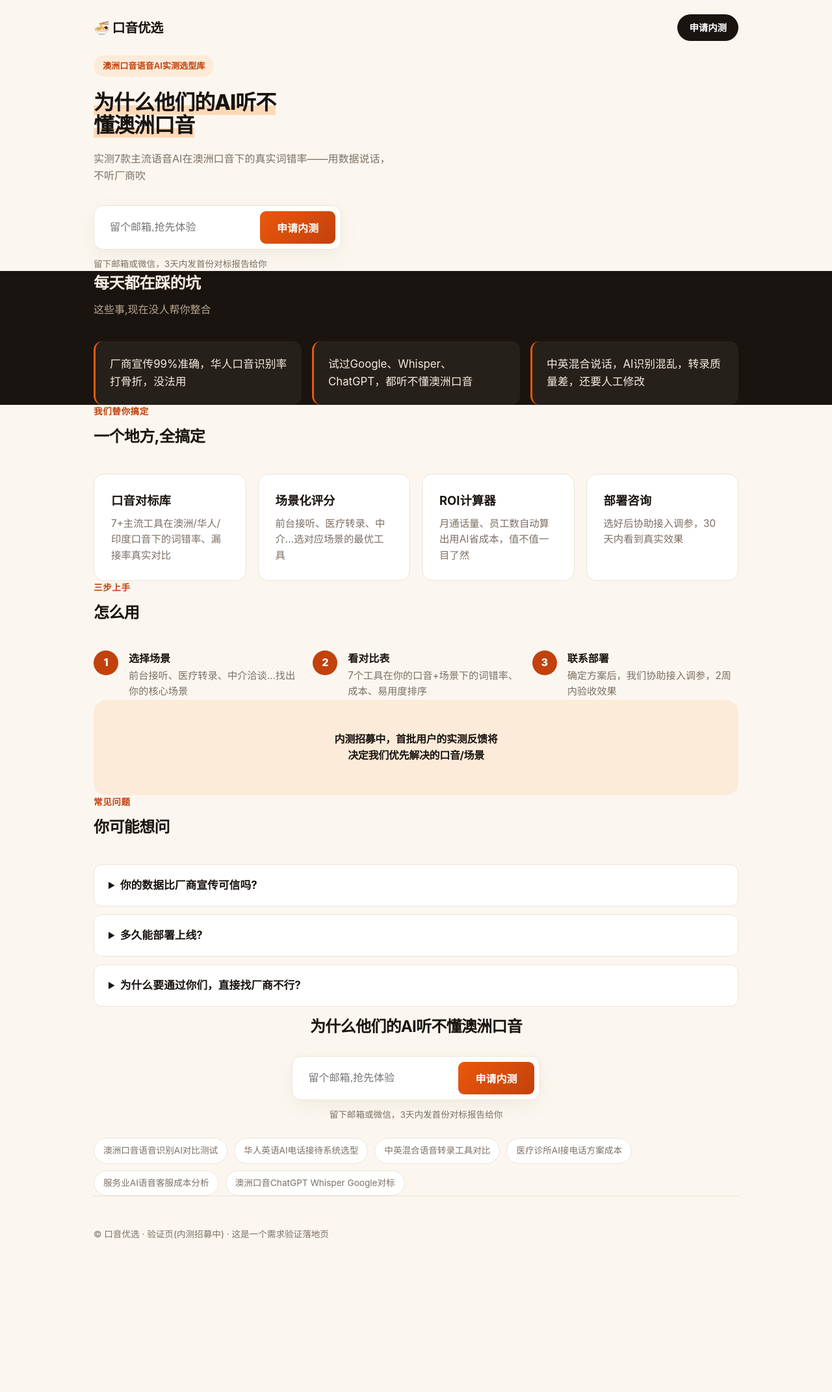
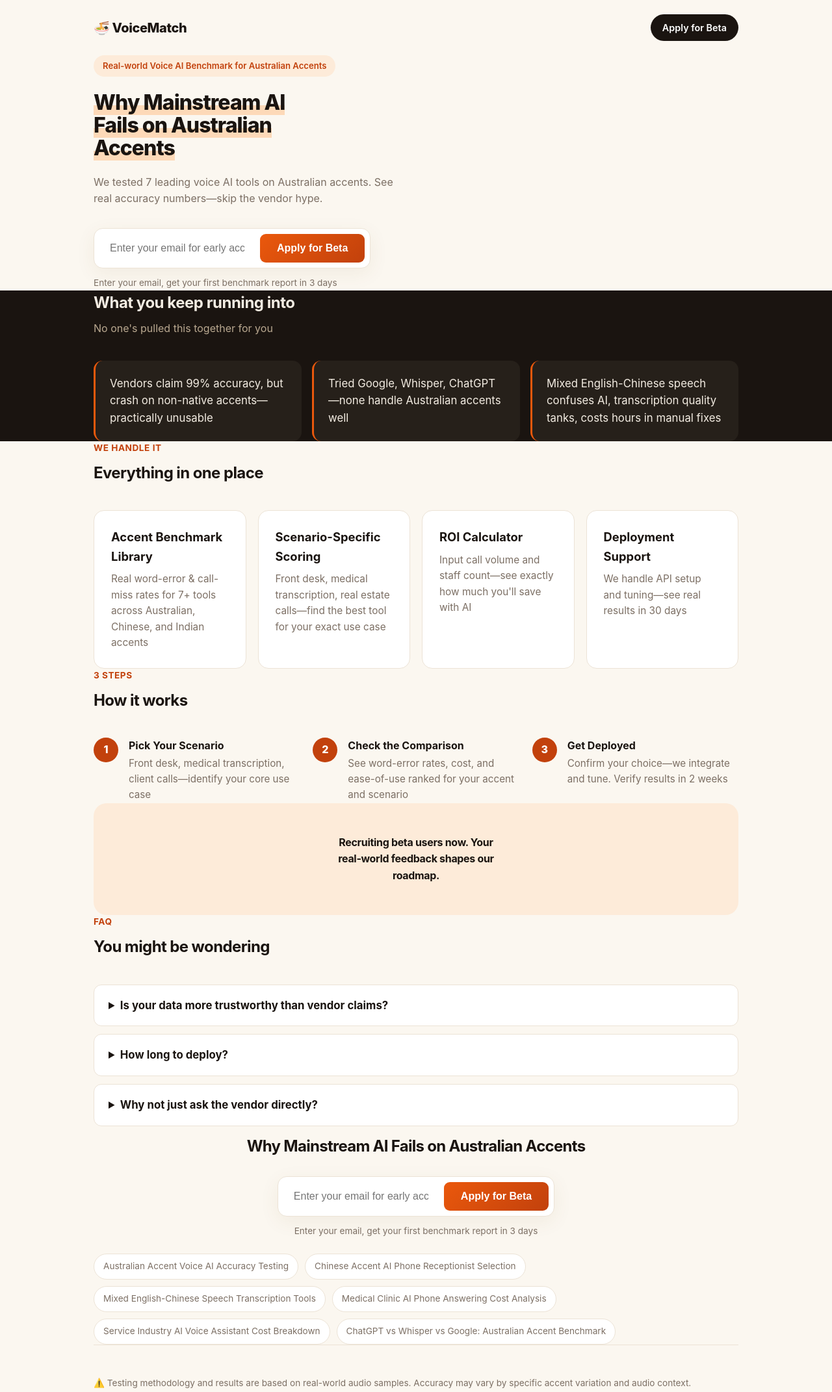
Before and after one commit to h2652908721-collab/au-accent-voice-ai-benchmark, a plain HTML site: page index.html in a window 1280 px wide. Shown: the top 2142 px of the page at 65% size. Before the commit the page ends 1959 px from the top, so only its background shows below. Drawn offline with Linux system fonts and the light colour scheme.

Commit message:
relang to en

```diff
--- a/index.html
+++ b/index.html
@@ -1,6 +1,6 @@
-<!doctype html><html lang="zh-CN"><head>
+<!doctype html><html lang="en"><head>
 <meta charset="utf-8"><meta name="viewport" content="width=device-width,initial-scale=1">
-<title>口音优选 — 澳洲口音语音AI实测选型库</title><link rel="canonical" href="https://h2652908721-collab.github.io/au-accent-voice-ai-benchmark/"><meta name="description" content="澳洲口音语音AI实测选型库"><meta property="og:type" content="website"><meta property="og:title" content="口音优选 — 澳洲口音语音AI实测选型库"><meta property="og:description" content="澳洲口音语音AI实测选型库"><meta property="og:url" content="https://h2652908721-collab.github.io/au-accent-voice-ai-benchmark/">
+<title>VoiceMatch — Real-world Voice AI Benchmark for Australian Accents</title>
 <style>
 :root{--ink:#1a1410;--bg:#fbf7f0;--card:#fff;--brand:#c2410c;--brand2:#ea580c;
 --muted:#7c6f64;--line:#ece3d6;--space:clamp(3.5rem,2rem+6vw,7rem)}
@@ -58,33 +58,34 @@ footer{padding:48px 0;color:var(--muted);font-size:.85rem;border-top:1px solid v
 .foot-cta{text-align:center;padding:var(--space) 0}
 .foot-cta h2{font-size:clamp(1.8rem,1.1rem+3vw,3rem);letter-spacing:-.03em;margin-bottom:26px}
 .foot-cta .form{display:inline-flex}
-</style><script data-goatcounter="https://friday-lab.goatcounter.com/count" async src="//gc.zgo.at/count.js"></script></head><body>
+</style><script data-goatcounter="https://friday-lab.goatcounter.com/count" async src="//gc.zgo.at/count.js"></script>
+</head><body>
 <div class="wrap">
-<header><div class="logo">🍜 口音优选</div><a class="nav-cta" href="#join">申请内测</a></header>
+<header><div class="logo">🍜 VoiceMatch</div><a class="nav-cta" href="#join">Apply for Beta</a></header>
 <div class="hero">
-<span class="badge">澳洲口音语音AI实测选型库</span>
-<h1><span class="hl">为什么他们的AI听不懂澳洲口音</span></h1>
-<p class="sub">实测7款主流语音AI在澳洲口音下的真实词错率——用数据说话，不听厂商吹</p>
+<span class="badge">Real-world Voice AI Benchmark for Australian Accents</span>
+<h1><span class="hl">Why Mainstream AI Fails on Australian Accents</span></h1>
+<p class="sub">We tested 7 leading voice AI tools on Australian accents. See real accuracy numbers—skip the vendor hype.</p>
 <div id="join" class="cta-row">
-<form class="form" action="https://formsubmit.co/2734e0f49605680196bfc44f5cca0531" method="POST"><input type="hidden" name="_subject" value="口音优选 — 新内测申请"><input type="hidden" name="_captcha" value="false"><input type="hidden" name="_template" value="table"><input type="email" name="email" required placeholder="留个邮箱,抢先体验"><button type="submit">申请内测</button></form></div>
-<p class="cta-sub">留下邮箱或微信，3天内发首份对标报告给你</p>
+<form class="form" action="https://formsubmit.co/2734e0f49605680196bfc44f5cca0531" method="POST"><input type="hidden" name="_subject" value="VoiceMatch — early access request"><input type="hidden" name="_captcha" value="false"><input type="hidden" name="_template" value="table"><input type="email" name="email" required placeholder="Enter your email for early access"><button type="submit">Apply for Beta</button></form></div>
+<p class="cta-sub">Enter your email, get your first benchmark report in 3 days</p>
 </div></div>
 <div class="pains"><div class="wrap">
-<h2>每天都在踩的坑</h2><p class="lead">这些事,现在没人帮你整合</p>
-<ul><li>厂商宣传99%准确，华人口音识别率打骨折，没法用</li><li>试过Google、Whisper、ChatGPT，都听不懂澳洲口音</li><li>中英混合说话，AI识别混乱，转录质量差，还要人工修改</li></ul></div></div>
+<h2>What you keep running into</h2><p class="lead">No one's pulled this together for you</p>
+<ul><li>Vendors claim 99% accuracy, but crash on non-native accents—practically unusable</li><li>Tried Google, Whisper, ChatGPT—none handle Australian accents well</li><li>Mixed English-Chinese speech confuses AI, transcription quality tanks, costs hours in manual fixes</li></ul></div></div>
 <div class="wrap">
-<section class="block"><div class="eyebrow">我们替你搞定</div>
-<h2 class="t">一个地方,全搞定</h2><div class="cards"><div class="card"><h3>口音对标库</h3><p>7+主流工具在澳洲/华人/印度口音下的词错率、漏接率真实对比</p></div><div class="card"><h3>场景化评分</h3><p>前台接听、医疗转录、中介...选对应场景的最优工具</p></div><div class="card"><h3>ROI计算器</h3><p>月通话量、员工数自动算出用AI省成本，值不值一目了然</p></div><div class="card"><h3>部署咨询</h3><p>选好后协助接入调参，30天内看到真实效果</p></div></div></section>
-<section class="block"><div class="eyebrow">三步上手</div>
-<h2 class="t">怎么用</h2><div class="steps"><div class="step"><span class="n">1</span><div><b>选择场景</b><p>前台接听、医疗转录、中介洽谈...找出你的核心场景</p></div></div><div class="step"><span class="n">2</span><div><b>看对比表</b><p>7个工具在你的口音+场景下的词错率、成本、易用度排序</p></div></div><div class="step"><span class="n">3</span><div><b>联系部署</b><p>确定方案后，我们协助接入调参，2周内验收效果</p></div></div></div></section>
-<div class="proof"><p>内测招募中，首批用户的实测反馈将决定我们优先解决的口音/场景</p></div>
-<section class="block"><div class="eyebrow">常见问题</div>
-<h2 class="t">你可能想问</h2><details><summary>你的数据比厂商宣传可信吗?</summary><p>用真实澳洲/华人音频实测，不是厂商报的理想环境数字。结果100%可复现。</p></details><details><summary>多久能部署上线?</summary><p>选好工具+API+配置一般7-14天。我们工程师全程协助。</p></details><details><summary>为什么要通过你们，直接找厂商不行?</summary><p>厂商只报最好数字，你的口音怎么样他们不会说。我们是独立横评。</p></details></section>
+<section class="block"><div class="eyebrow">We handle it</div>
+<h2 class="t">Everything in one place</h2><div class="cards"><div class="card"><h3>Accent Benchmark Library</h3><p>Real word-error & call-miss rates for 7+ tools across Australian, Chinese, and Indian accents</p></div><div class="card"><h3>Scenario-Specific Scoring</h3><p>Front desk, medical transcription, real estate calls—find the best tool for your exact use case</p></div><div class="card"><h3>ROI Calculator</h3><p>Input call volume and staff count—see exactly how much you'll save with AI</p></div><div class="card"><h3>Deployment Support</h3><p>We handle API setup and tuning—see real results in 30 days</p></div></div></section>
+<section class="block"><div class="eyebrow">3 steps</div>
+<h2 class="t">How it works</h2><div class="steps"><div class="step"><span class="n">1</span><div><b>Pick Your Scenario</b><p>Front desk, medical transcription, client calls—identify your core use case</p></div></div><div class="step"><span class="n">2</span><div><b>Check the Comparison</b><p>See word-error rates, cost, and ease-of-use ranked for your accent and scenario</p></div></div><div class="step"><span class="n">3</span><div><b>Get Deployed</b><p>Confirm your choice—we integrate and tune. Verify results in 2 weeks</p></div></div></div></section>
+<div class="proof"><p>Recruiting beta users now. Your real-world feedback shapes our roadmap.</p></div>
+<section class="block"><div class="eyebrow">FAQ</div>
+<h2 class="t">You might be wondering</h2><details><summary>Is your data more trustworthy than vendor claims?</summary><p>We test on real Australian and Chinese accents, not vendor lab conditions. 100% reproducible results.</p></details><details><summary>How long to deploy?</summary><p>Tool selection, API setup, config—usually 7-14 days. Our engineers guide you the whole way.</p></details><details><summary>Why not just ask the vendor directly?</summary><p>Vendors only publish their best numbers. We are independent—we test YOUR accent, your reality.</p></details></section>
 <div class="foot-cta" id="join2">
-<h2>为什么他们的AI听不懂澳洲口音</h2>
-<form class="form" action="https://formsubmit.co/2734e0f49605680196bfc44f5cca0531" method="POST"><input type="hidden" name="_subject" value="口音优选 — 新内测申请"><input type="hidden" name="_captcha" value="false"><input type="hidden" name="_template" value="table"><input type="email" name="email" required placeholder="留个邮箱,抢先体验"><button type="submit">申请内测</button></form>
-<p class="cta-sub">留下邮箱或微信，3天内发首份对标报告给你</p>
-<div class="seo"><span>澳洲口音语音识别AI对比测试</span><span>华人英语AI电话接待系统选型</span><span>中英混合语音转录工具对比</span><span>医疗诊所AI接电话方案成本</span><span>服务业AI语音客服成本分析</span><span>澳洲口音ChatGPT Whisper Google对标</span></div>
+<h2>Why Mainstream AI Fails on Australian Accents</h2>
+<form class="form" action="https://formsubmit.co/2734e0f49605680196bfc44f5cca0531" method="POST"><input type="hidden" name="_subject" value="VoiceMatch — early access request"><input type="hidden" name="_captcha" value="false"><input type="hidden" name="_template" value="table"><input type="email" name="email" required placeholder="Enter your email for early access"><button type="submit">Apply for Beta</button></form>
+<p class="cta-sub">Enter your email, get your first benchmark report in 3 days</p>
+<div class="seo"><span>Australian Accent Voice AI Accuracy Testing</span><span>Chinese Accent AI Phone Receptionist Selection</span><span>Mixed English-Chinese Speech Transcription Tools</span><span>Medical Clinic AI Phone Answering Cost Analysis</span><span>Service Industry AI Voice Assistant Cost Breakdown</span><span>ChatGPT vs Whisper vs Google: Australian Accent Benchmark</span></div>
 </div>
-<footer>© 口音优选 · 验证页(内测招募中) · 这是一个需求验证落地页</footer>
+<footer><p style="margin-bottom:10px">⚠️ Testing methodology and results are based on real-world audio samples. Accuracy may vary by specific accent variation and audio context.</p>© VoiceMatch · Beta — demand-validation page</footer>
 </div></div></body></html>
```
Also changed, not shown: copy.json (added, +70 -0 lines).
